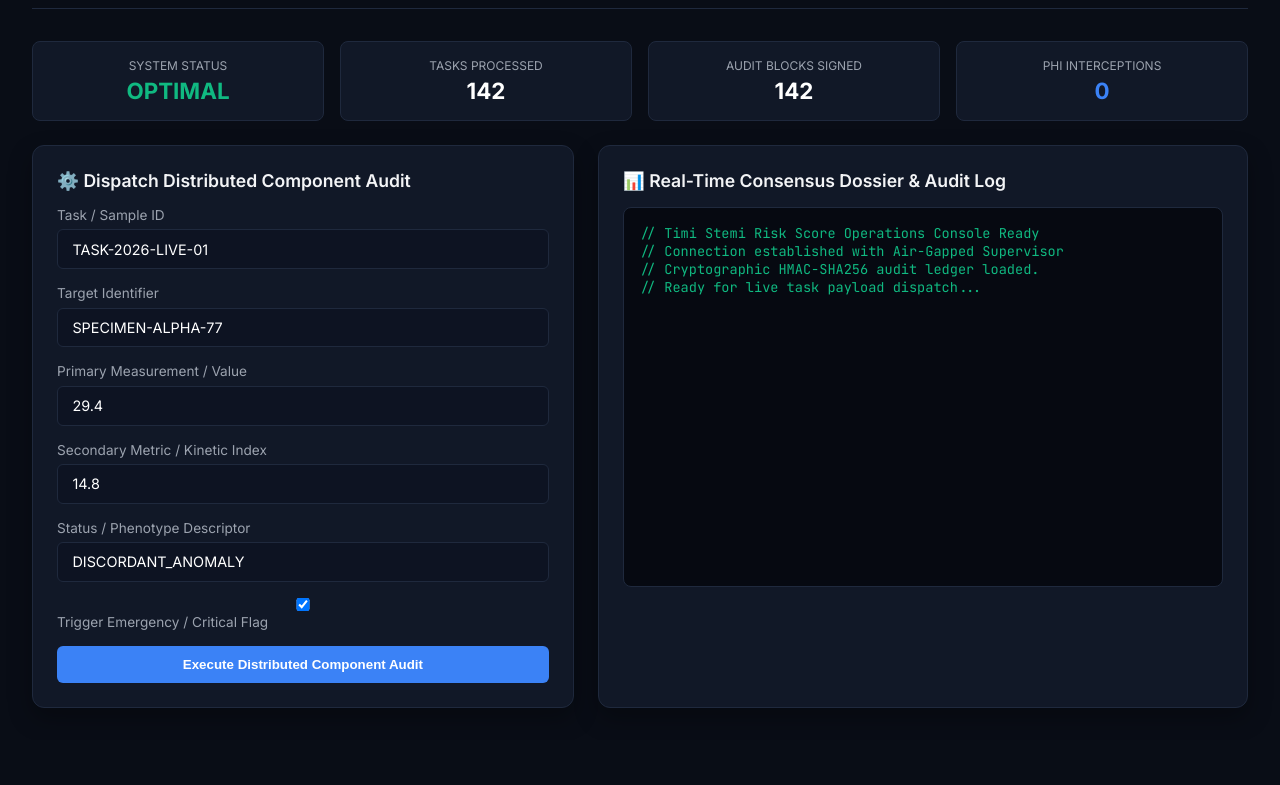
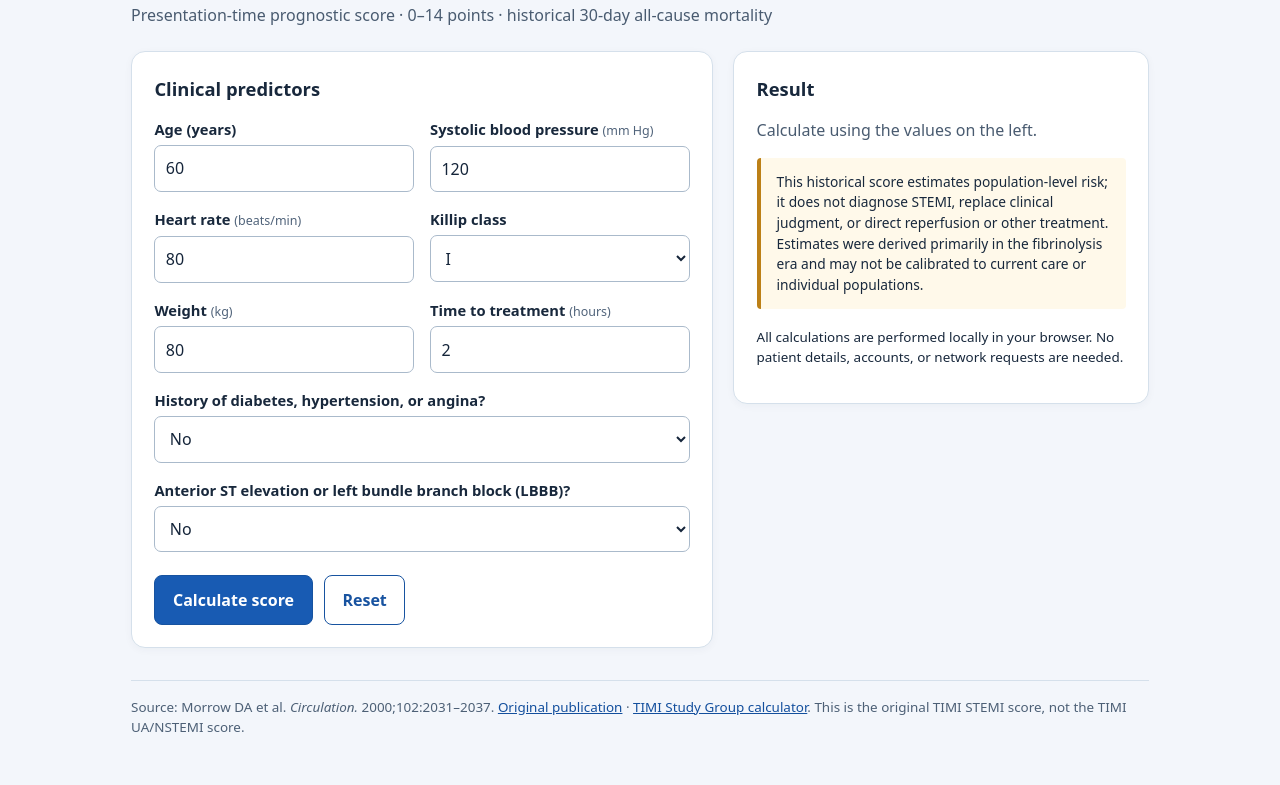
Before and after one commit to abusuraihsakhri/timi-stemi-risk-score, a website: page web/index.html in a window 1280 px wide. Shown: the part 100-885 px from the top of the page. Before the commit the page ends 840 px from the top, so only its background shows below. Drawn offline with Linux system fonts and the light colour scheme.

Commit message:
fix: replace broken simulation console with offline clinical score UI

```diff
--- a/web/index.html
+++ b/web/index.html
@@ -1,236 +1,189 @@
-<!DOCTYPE html>
+<!doctype html>
 <html lang="en">
 <head>
-    <meta charset="UTF-8">
-    <meta name="viewport" content="width=device-width, initial-scale=1.0">
-    <title>Timi Stemi Risk Score — Operations Console</title>
-    <link href="https://fonts.googleapis.com/css2?family=Inter:wght@300;400;600;700&family=JetBrains+Mono:wght@400;600&display=swap" rel="stylesheet">
+  <meta charset="utf-8">
+  <meta name="viewport" content="width=device-width, initial-scale=1">
+  <meta name="description" content="TIMI STEMI presentation risk score: eight clinical inputs, 0–14 points, and historical 30-day mortality estimates.">
+  <title>TIMI STEMI Risk Score — 30-Day Mortality</title>
   <style>
-        :root {
-            --bg: #090d16;
-            --card: #111827;
-            --border: #1f293d;
-            --accent: #3b82f6;
-            --accent-glow: rgba(59, 130, 246, 0.25);
-            --text: #f3f4f6;
-            --text-muted: #9ca3af;
-            --danger: #ef4444;
-            --warning: #f59e0b;
-            --success: #10b981;
-        }
-        * { box-sizing: border-box; margin: 0; padding: 0; }
-        body {
-            font-family: 'Inter', sans-serif;
-            background: var(--bg);
-            color: var(--text);
-            padding: 2rem;
-            min-height: 100vh;
-        }
-        .header {
-            display: flex;
-            justify-content: space-between;
-            align-items: center;
-            border-bottom: 1px solid var(--border);
-            padding-bottom: 1.5rem;
-            margin-bottom: 2rem;
-        }
-        .header-title h1 { font-size: 1.6rem; font-weight: 700; color: #fff; }
-        .header-title p { color: var(--text-muted); font-size: 0.9rem; margin-top: 0.25rem; }
-        .badge {
-            display: inline-block;
-            padding: 0.3rem 0.8rem;
-            border-radius: 9999px;
-            font-size: 0.75rem;
-            font-weight: 600;
-            background: var(--accent-glow);
-            color: var(--accent);
-            border: 1px solid var(--accent);
-        }
-        .grid {
-            display: grid;
-            grid-template-columns: 1fr 1.2fr;
-            gap: 1.5rem;
-        }
-        .card {
-            background: var(--card);
-            border: 1px solid var(--border);
-            border-radius: 12px;
-            padding: 1.5rem;
-            box-shadow: 0 10px 25px rgba(0,0,0,0.3);
-        }
-        .card h2 {
-            font-size: 1.1rem;
-            font-weight: 600;
-            margin-bottom: 1rem;
-            display: flex;
-            align-items: center;
-            gap: 0.5rem;
-        }
-        .form-group { margin-bottom: 1rem; }
-        label { display: block; font-size: 0.85rem; color: var(--text-muted); margin-bottom: 0.4rem; }
-        input, select, textarea {
-            width: 100%;
-            padding: 0.65rem 0.9rem;
-            background: #0d1322;
-            border: 1px solid var(--border);
-            border-radius: 6px;
-            color: #fff;
-            font-family: inherit;
-            font-size: 0.9rem;
-        }
-        input:focus, textarea:focus { outline: none; border-color: var(--accent); }
-        .btn {
-            background: var(--accent);
-            color: #fff;
-            border: none;
-            padding: 0.7rem 1.4rem;
-            border-radius: 6px;
-            font-weight: 600;
-            cursor: pointer;
-            transition: 0.2s;
-            width: 100%;
-        }
-        .btn:hover { background: #2563eb; }
-        .terminal {
-            background: #060911;
-            border: 1px solid var(--border);
-            border-radius: 8px;
-            padding: 1rem;
-            font-family: 'JetBrains Mono', monospace;
-            font-size: 0.85rem;
-            color: #10b981;
-            height: 380px;
-            overflow-y: auto;
-            white-space: pre-wrap;
-        }
-        .metrics-bar {
-            display: grid;
-            grid-template-columns: repeat(4, 1fr);
-            gap: 1rem;
-            margin-bottom: 1.5rem;
-        }
-        .metric-box {
-            background: var(--card);
-            border: 1px solid var(--border);
-            border-radius: 8px;
-            padding: 1rem;
-            text-align: center;
-        }
-        .metric-val { font-size: 1.4rem; font-weight: 700; color: #fff; margin-top: 0.25rem; }
-        .metric-label { font-size: 0.75rem; color: var(--text-muted); text-transform: uppercase; }
+    :root { color-scheme: light; font-family: system-ui, -apple-system, Segoe UI, sans-serif; background: #f3f6fb; color: #18283c; }
+    * { box-sizing: border-box; }
+    body { margin: 0; line-height: 1.5; }
+    main { max-width: 1050px; margin: auto; padding: 2rem 1rem 3rem; }
+    header { margin-bottom: 1.5rem; }
+    h1 { margin: 0 0 .35rem; font-size: clamp(1.6rem, 3.5vw, 2.3rem); letter-spacing: -.03em; }
+    header p, .subtle { color: #495b70; }
+    .layout { display: grid; grid-template-columns: minmax(0, 1.4fr) minmax(300px, 1fr); gap: 1.25rem; align-items: start; }
+    .panel { border: 1px solid #d5e0eb; border-radius: 14px; background: white; padding: 1.4rem; box-shadow: 0 2px 9px #1734520a; }
+    h2 { margin: 0 0 1rem; font-size: 1.15rem; }
+    .fields { display: grid; grid-template-columns: repeat(2, minmax(0, 1fr)); gap: 1rem; }
+    label { display: block; font-weight: 600; font-size: .92rem; margin-bottom: .3rem; }
+    .hint { font-size: .78rem; font-weight: 400; color: #50637a; }
+    input, select { width: 100%; border: 1px solid #aabacb; border-radius: 7px; padding: .65rem; font: inherit; color: #15253a; background: #fff; }
+    input:focus-visible, select:focus-visible, button:focus-visible, a:focus-visible { outline: 3px solid #5f9ee8; outline-offset: 2px; }
+    .wide { grid-column: 1 / -1; }
+    .buttons { display: flex; gap: .7rem; margin-top: 1.4rem; }
+    button { padding: .75rem 1.1rem; border-radius: 8px; border: 1px solid #1753a0; background: #185bb3; color: white; font: inherit; font-weight: 650; cursor: pointer; }
+    button.secondary { background: white; color: #1853a0; }
+    button:hover { filter: brightness(.94); }
+    .outcome { text-align: center; border: 1px solid #d5e0eb; background: #f6f9ff; border-radius: 12px; padding: 1rem; margin: .5rem 0 1.2rem; }
+    .number { font-weight: 750; color: #164d91; font-size: 2.7rem; line-height: 1.2; }
+    .label { color: #364a63; font-size: .87rem; }
+    dl { margin: 0; }
+    dl > div { display: flex; justify-content: space-between; gap: .5rem; border-bottom: 1px solid #e7edf4; padding: .45rem 0; font-size: .9rem; }
+    dt { color: #46566b; }
+    dd { margin: 0; font-weight: 650; font-variant-numeric: tabular-nums; }
+    .error { color: #a0212d; font-weight: 600; }
+    .notice { padding: .85rem 1rem; border-left: 4px solid #bc8017; background: #fff9ea; border-radius: 4px; font-size: .86rem; }
+    .note { margin-top: 1.1rem; font-size: .84rem; }
+    footer { border-top: 1px solid #d5e0eb; margin-top: 2rem; padding-top: 1rem; font-size: .84rem; color: #4d6076; }
+    a { color: #134f9d; }
+    @media(max-width: 800px) { .layout { grid-template-columns: 1fr; } }
+    @media(max-width: 500px) { main { padding: 1.3rem .8rem; } .fields { grid-template-columns: 1fr; } .panel { padding: 1rem; } }
   </style>
 </head>
 <body>
-
-    <div class="header">
-        <div class="header-title">
-            <h1>Timi Stemi Risk Score</h1>
-            <p>Domain: Clinical & Cryptographic AI | Standard: CAP / CLSI / NIST Standards | LabMind-Atlas Architecture</p>
+  <main>
+    <header>
+      <h1>TIMI Risk Score for STEMI</h1>
+      <p>Presentation-time prognostic score · 0–14 points · historical 30-day all-cause mortality</p>
+    </header>
+    <div class="layout">
+      <section class="panel" aria-labelledby="inputs-title">
+        <h2 id="inputs-title">Clinical predictors</h2>
+        <form id="score-form">
+          <div class="fields">
+            <div>
+              <label for="age">Age (years)</label>
+              <input id="age" name="age" type="number" min="0" max="120" step="1" required value="60">
             </div>
             <div>
-            <span class="badge">Air-Gapped Active</span>
-            <span class="badge" style="background: rgba(16,185,129,0.2); color: #10b981; border-color: #10b981;">Zero-PHI Guard Active</span>
+              <label for="systolic_bp">Systolic blood pressure <span class="hint">(mm Hg)</span></label>
+              <input id="systolic_bp" name="systolic_bp" type="number" min="1" max="400" step="any" required value="120">
+            </div>
+            <div>
+              <label for="heart_rate">Heart rate <span class="hint">(beats/min)</span></label>
+              <input id="heart_rate" name="heart_rate" type="number" min="1" max="350" step="any" required value="80">
+            </div>
+            <div>
+              <label for="killip_class">Killip class</label>
+              <select id="killip_class" name="killip_class" required>
+                <option value="1">I</option>
+                <option value="2">II</option>
+                <option value="3">III</option>
+                <option value="4">IV</option>
+              </select>
+            </div>
+            <div>
+              <label for="weight_kg">Weight <span class="hint">(kg)</span></label>
+              <input id="weight_kg" name="weight_kg" type="number" min="1" max="500" step="any" required value="80">
+            </div>
+            <div>
+              <label for="time_to_treatment_hours">Time to treatment <span class="hint">(hours)</span></label>
+              <input id="time_to_treatment_hours" name="time_to_treatment_hours" type="number" min="0" max="1000" step="any" required value="2">
+            </div>
+            <div class="wide">
+              <label for="diabetes_hypertension_angina">History of diabetes, hypertension, or angina?</label>
+              <select id="diabetes_hypertension_angina" name="diabetes_hypertension_angina" required>
+                <option value="false">No</option>
+                <option value="true">Yes — any one or more</option>
+              </select>
+            </div>
+            <div class="wide">
+              <label for="anterior_st_elevation_or_lbbb">Anterior ST elevation or left bundle branch block (LBBB)?</label>
+              <select id="anterior_st_elevation_or_lbbb" name="anterior_st_elevation_or_lbbb" required>
+                <option value="false">No</option>
+                <option value="true">Yes</option>
+              </select>
             </div>
           </div>
+          <div class="buttons">
+            <button type="submit">Calculate score</button>
+            <button type="reset" class="secondary">Reset</button>
+          </div>
+        </form>
+      </section>
 
-    <div class="metrics-bar">
-        <div class="metric-box">
-            <div class="metric-label">System Status</div>
-            <div class="metric-val" style="color: var(--success);" id="m-status">OPTIMAL</div>
+      <section class="panel" aria-labelledby="result-title">
+        <h2 id="result-title">Result</h2>
+        <p id="status" role="status" aria-live="polite" class="subtle">Calculate using the values on the left.</p>
+        <div id="results" hidden>
+          <div class="outcome">
+            <div class="label">TIMI STEMI score</div>
+            <div id="score" class="number">—</div>
+            <div class="label">of 14 possible points</div>
           </div>
-        <div class="metric-box">
-            <div class="metric-label">Tasks Processed</div>
-            <div class="metric-val" id="m-tasks">142</div>
+          <div class="outcome">
+            <div class="label">Observed 30-day mortality in derivation cohort</div>
+            <div id="mortality" class="number">—</div>
           </div>
-        <div class="metric-box">
-            <div class="metric-label">Audit Blocks Signed</div>
-            <div class="metric-val" id="m-audit">142</div>
+          <h2>Point breakdown</h2>
+          <dl id="breakdown"></dl>
         </div>
-        <div class="metric-box">
-            <div class="metric-label">PHI Interceptions</div>
-            <div class="metric-val" style="color: var(--accent);" id="m-phi">0</div>
+        <p class="notice">This historical score estimates population-level risk; it does not diagnose STEMI, replace clinical judgment, or direct reperfusion or other treatment. Estimates were derived primarily in the fibrinolysis era and may not be calibrated to current care or individual populations.</p>
+        <p class="note">All calculations are performed locally in your browser. No patient details, accounts, or network requests are needed.</p>
+      </section>
     </div>
-    </div>
-
-    <div class="grid">
-        <div class="card">
-            <h2>⚙️ Dispatch Distributed Component Audit</h2>
-            <div class="form-group">
-                <label>Task / Sample ID</label>
-                <input type="text" id="task_id" value="TASK-2026-LIVE-01">
-            </div>
-            <div class="form-group">
-                <label>Target Identifier</label>
-                <input type="text" id="target_id" value="SPECIMEN-ALPHA-77">
-            </div>
-            <div class="form-group">
-                <label>Primary Measurement / Value</label>
-                <input type="number" id="primary_metric" value="29.4" step="0.1">
-            </div>
-            <div class="form-group">
-                <label>Secondary Metric / Kinetic Index</label>
-                <input type="number" id="secondary_metric" value="14.8" step="0.1">
-            </div>
-            <div class="form-group">
-                <label>Status / Phenotype Descriptor</label>
-                <input type="text" id="status_descriptor" value="DISCORDANT_ANOMALY">
-            </div>
-            <div class="form-group">
-                <label><input type="checkbox" id="is_critical" checked> Trigger Emergency / Critical Flag</label>
-            </div>
-            <button class="btn" onclick="runAudit()">Execute Distributed Component Audit</button>
-        </div>
-
-        <div class="card">
-            <h2>📊 Real-Time Consensus Dossier & Audit Log</h2>
-            <div class="terminal" id="outputConsole">// Timi Stemi Risk Score Operations Console Ready
-// Connection established with Air-Gapped Supervisor
-// Cryptographic HMAC-SHA256 audit ledger loaded.
-// Ready for live task payload dispatch...</div>
-        </div>
-    </div>
-
-    <script>
-        async function runAudit() {
-            const consoleEl = document.getElementById('outputConsole');
-            consoleEl.innerText = "// Dispatching task across specialized workers...
-// Invoking InvariantQCWorker, SafetyEscalationWorker, ProtocolWorker...";
-
-            const payload = {
-                task_id: document.getElementById('task_id').value,
-                target_identifier: document.getElementById('target_id').value,
-                primary_metric: parseFloat(document.getElementById('primary_metric').value),
-                secondary_metric: parseFloat(document.getElementById('secondary_metric').value),
-                status_descriptor: document.getElementById('status_descriptor').value,
-                is_critical_flag: document.getElementById('is_critical').checked
+    <footer>
+      Source: Morrow DA et al. <em>Circulation.</em> 2000;102:2031–2037.
+      <a href="https://doi.org/10.1161/01.CIR.102.17.2031" target="_blank" rel="noopener noreferrer">Original publication</a>
+      · <a href="https://timi.org/timi-risk-score-calculator-for-stemi/" target="_blank" rel="noopener noreferrer">TIMI Study Group calculator</a>.
+      This is the original TIMI STEMI score, not the TIMI UA/NSTEMI score.
+    </footer>
+  </main>
+  <script type="module">
+    import { calculateTimi } from "./score.js";
+    const form = document.getElementById("score-form");
+    const status = document.getElementById("status");
+    const results = document.getElementById("results");
+    const names = {
+      age: "Age", diabetes_hypertension_angina: "Diabetes / hypertension / angina",
+      systolic_bp: "Systolic BP < 100 mm Hg", heart_rate: "Heart rate > 100/min",
+      killip_class: "Killip class II–IV", weight_kg: "Weight < 67 kg",
+      anterior_st_elevation_or_lbbb: "Anterior ST elevation / LBBB",
+      time_to_treatment_hours: "Treatment time > 4 hours",
     };
-
+    form.addEventListener("submit", (event) => {
+      event.preventDefault();
       try {
-                const res = await fetch('/api/audit', {
-                    method: 'POST',
-                    headers: { 'Content-Type': 'application/json' },
-                    body: JSON.stringify(payload)
-                });
-                const data = await res.json();
-                consoleEl.innerText = JSON.stringify(data, null, 2);
-                document.getElementById('m-tasks').innerText = parseInt(document.getElementById('m-tasks').innerText) + 1;
-                document.getElementById('m-audit').innerText = parseInt(document.getElementById('m-audit').innerText) + 1;
-            } catch (err) {
-                consoleEl.innerText = "// Offline / Simulation Output:\n" + JSON.stringify({
-                    dossier_id: "DOSSIER-SIM-" + Math.floor(Math.random()*10000),
-                    system: "timi-stemi-risk-score",
-                    domain: "Clinical & Cryptographic AI",
-                    task_id: payload.task_id,
-                    overall_urgency: payload.is_critical_flag ? "CRITICAL_STAT_PANIC" : "ELEVATED_RISK",
-                    integrity_status: "DISCORDANT_ANOMALY",
-                    alerts: [
-                        { worker: "InvariantQCWorker", alert: "Primary metric exceeds upper reference bound" },
-                        { worker: "SafetyEscalationWorker", alert: "Critical emergency interlock flag active" }
-                    ],
-                    audit_hash: "HMAC_SHA256_e83f9a72b941d6c381f9"
-                }, null, 2);
+        const formData = new FormData(form);
+        const inputs = {};
+        for (const [key, value] of formData.entries()) {
+          if (key === "diabetes_hypertension_angina" || key === "anterior_st_elevation_or_lbbb") {
+            inputs[key] = value === "true";
+          } else {
+            if (value.trim() === "") throw new Error(key + " is required.");
+            inputs[key] = Number(value);
           }
         }
+        const calculated = calculateTimi(inputs);
+        document.getElementById("score").textContent = String(calculated.score);
+        document.getElementById("mortality").textContent = calculated.mortality_30_day_percent.toFixed(1) + "%";
+        const breakdown = document.getElementById("breakdown");
+        breakdown.replaceChildren();
+        for (const [key, value] of Object.entries(calculated.points)) {
+          const row = document.createElement("div");
+          const label = document.createElement("dt");
+          const pointCount = document.createElement("dd");
+          label.textContent = names[key];
+          pointCount.textContent = "+" + value;
+          row.append(label, pointCount);
+          breakdown.append(row);
+        }
+        status.textContent = "Calculated from the eight entered predictors.";
+        status.classList.remove("error");
+        results.hidden = false;
+      } catch (error) {
+        results.hidden = true;
+        status.textContent = error.message;
+        status.classList.add("error");
+      }
+    });
+    form.addEventListener("reset", () => {
+      results.hidden = true;
+      status.textContent = "Calculate using the values on the left.";
+      status.classList.remove("error");
+    });
   </script>
 </body>
 </html>
```
Lines whose indentation alone changed are shown as unchanged.
